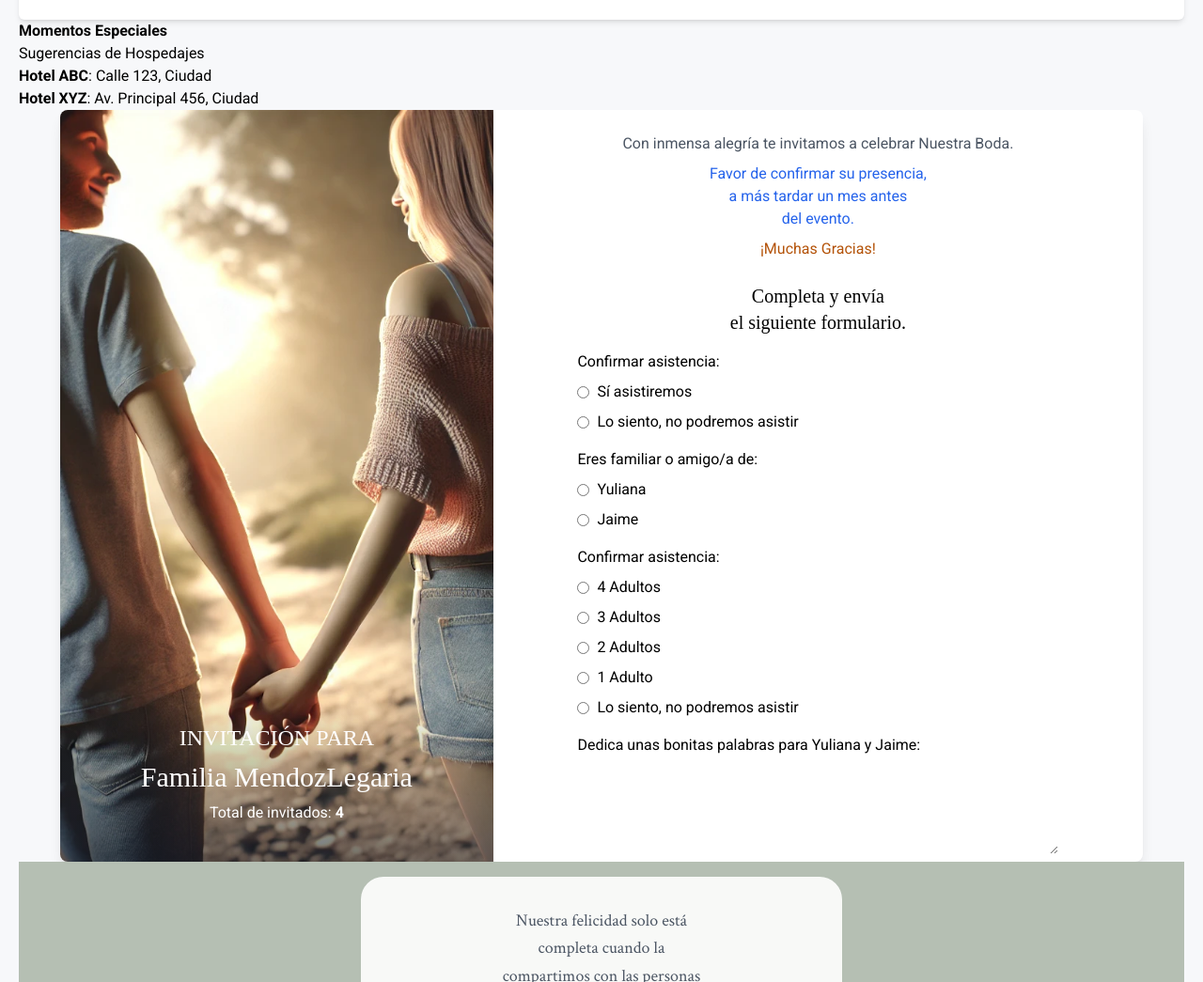
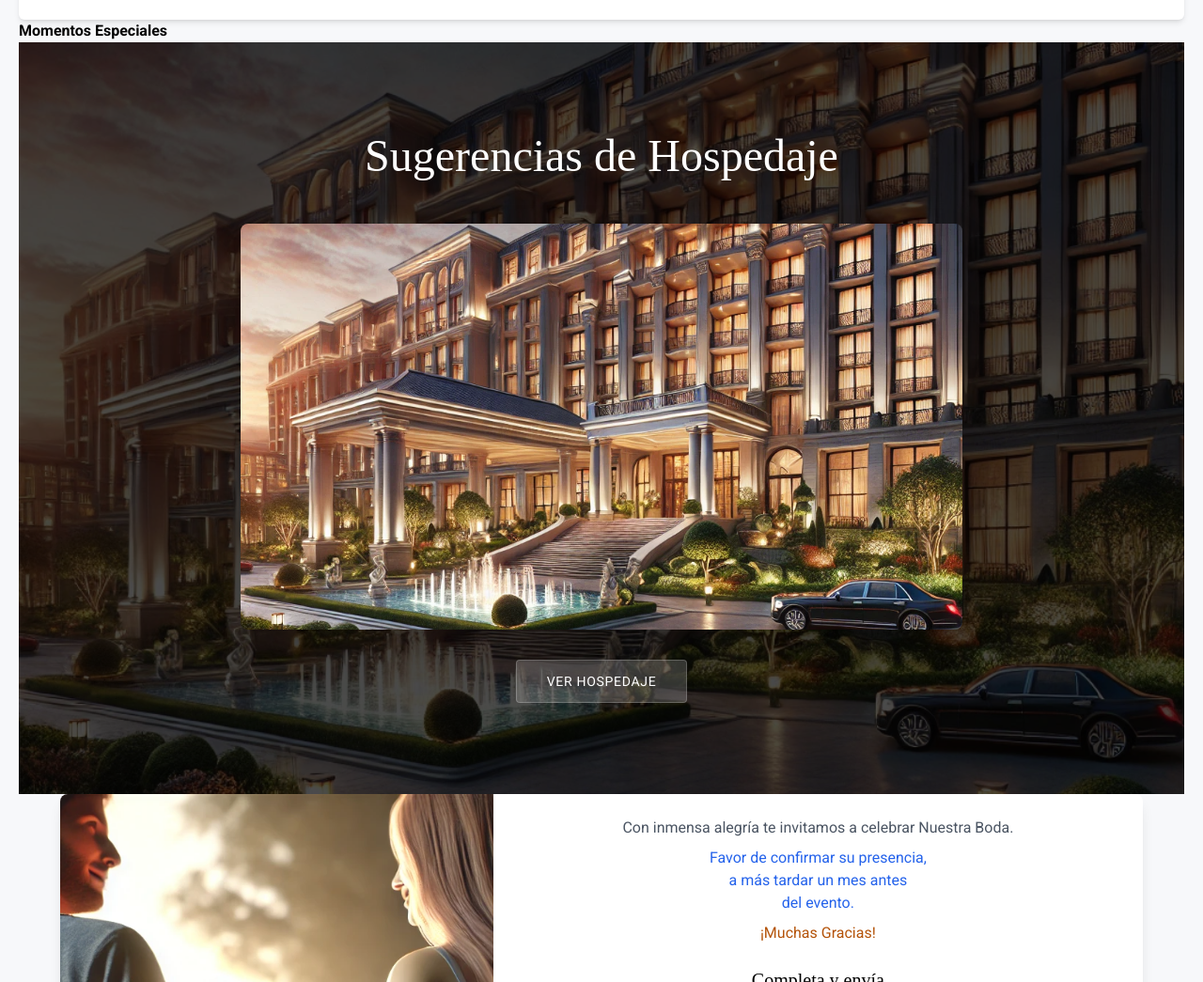
Before and after one commit to landoledesma/invite_template1, an Astro site: page / in a window 1280 px wide. Shown: the part 4821-5866 px from the top of the page at 94% size. Built offline with nearby package versions, Linux system fonts and the light colour scheme; Astro itself is replaced by a stand-in of ours; no server answers.

Commit message:
agregando la seccion del hotel

```diff
--- a/src/components/SugerenciaDeHospedajes.astro
+++ b/src/components/SugerenciaDeHospedajes.astro
@@ -1,17 +1,59 @@
 ---
-export interface Props {
-  hoteles: { nombre: string; direccion: string }[];
-}
-const { hoteles = [{ nombre: 'Hotel Ejemplo', direccion: 'Dirección aquí' }] } = Astro.props;
+// HotelSection.astro
 ---
 
-<section class="sugerencia-de-hospedajes">
-  <h2>Sugerencias de Hospedajes</h2>
-  <ul>
-    {hoteles.map(hotel => (
-      <li>
-        <strong>{hotel.nombre}</strong>: {hotel.direccion}
-      </li>
-    ))}
-  </ul>
+<section class="relative w-full h-screen overflow-hidden">
+  <!-- Background Image Container (Duplicated and darkened) -->
+  <div class="absolute inset-0 bg-cover bg-center"
+       style="background-image: url('/img/hotel.webp');">
+      <!-- Overlay to darken the background -->
+      <div class="absolute inset-0 bg-black/70"></div>
+  </div>
+
+  <!-- Main Content Container -->
+  <div class="relative z-10 max-w-6xl mx-auto h-full flex flex-col items-center justify-center px-4 py-12">
+      <!-- Title -->
+      <h2 class="text-4xl md:text-5xl text-white font-script mb-12">
+          Sugerencias de Hospedaje
+      </h2>
+
+      <!-- Card Container -->
+      <div class="w-full max-w-3xl bg-white/5 backdrop-blur-sm rounded-lg overflow-hidden shadow-2xl">
+          <img
+              src="/img/hotel.webp"
+              alt="Hotel interior"
+              class="w-full aspect-[16/9] object-cover"
+          >
+      </div>
+
+      <!-- Button -->
+      <button
+          class="mt-8 px-8 py-2.5 bg-neutral-200/20 hover:bg-neutral-200/30
+                 backdrop-blur-sm transition-all duration-300
+                 border border-white/20 rounded">
+          <span class="text-white text-sm tracking-wider">VER HOSPEDAJE</span>
+      </button>
+  </div>
 </section>
+
+<style>
+  .font-script {
+      font-family: 'Dancing Script', cursive;
+  }
+
+  /* Subtle fade-in animation for the content */
+  @keyframes fadeIn {
+      from {
+          opacity: 0;
+          transform: translateY(10px);
+      }
+      to {
+          opacity: 1;
+          transform: translateY(0);
+      }
+  }
+
+  .relative {
+      animation: fadeIn 0.8s ease-out forwards;
+  }
+</style>
```
Also changed, not shown: public/img/hotel.webp (added).
